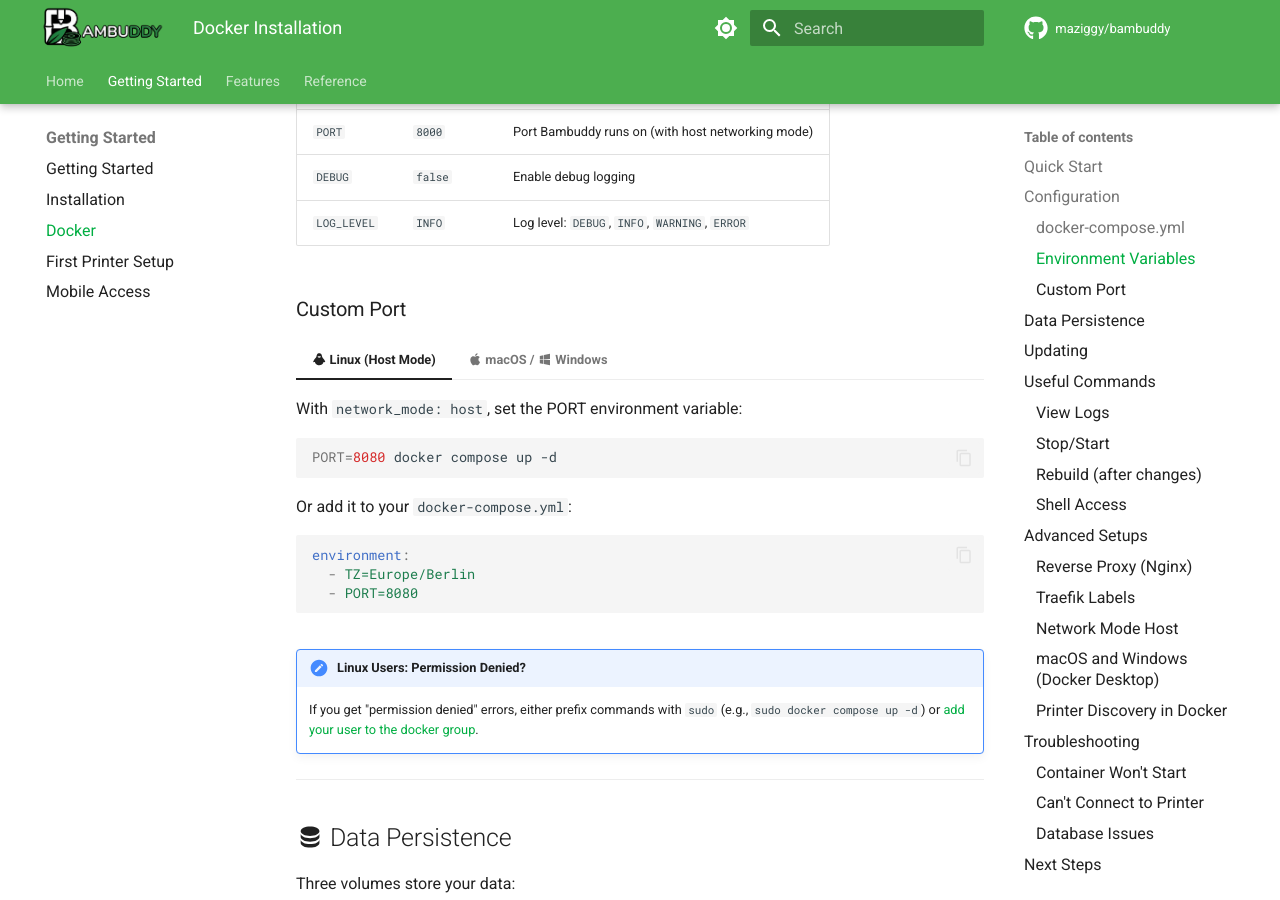
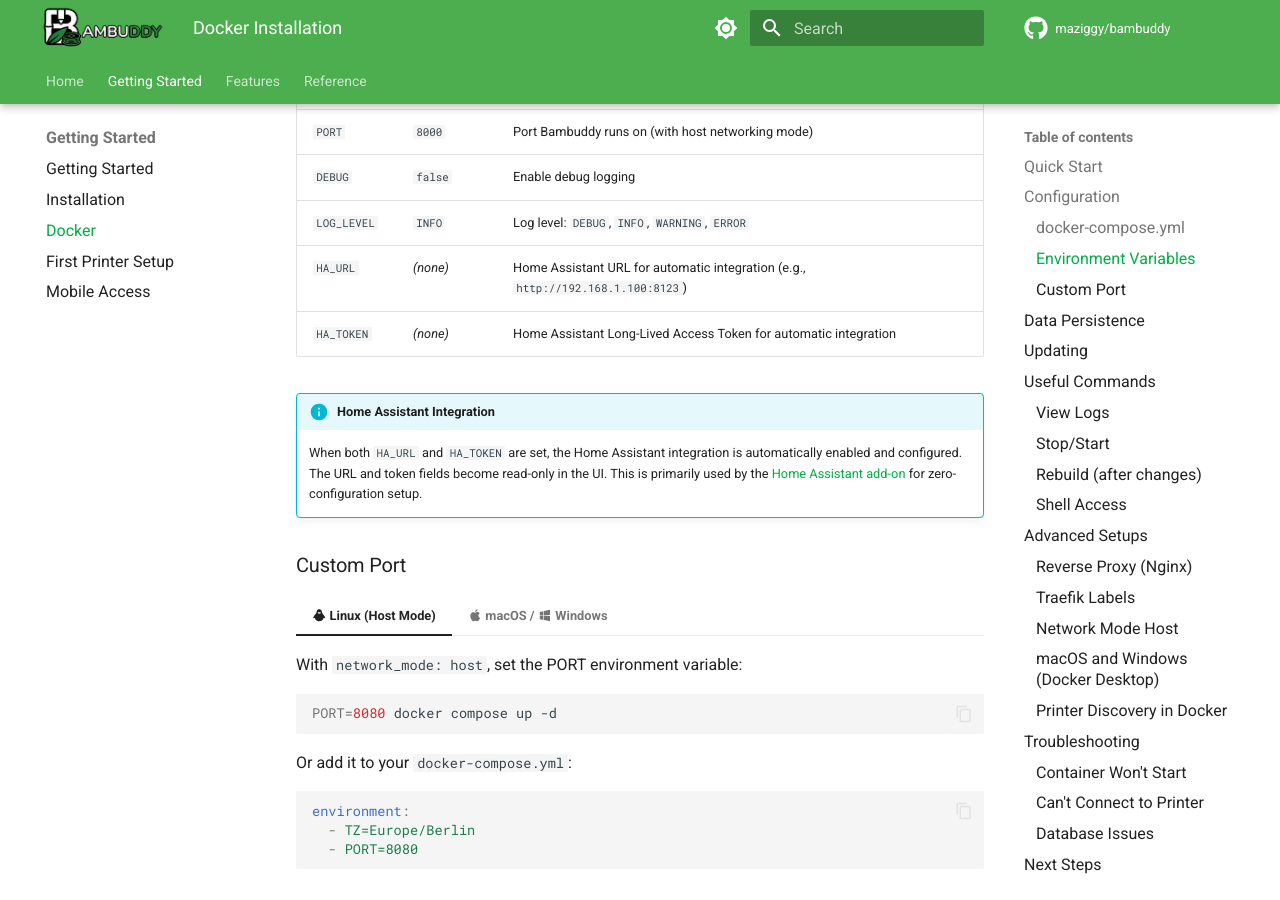
Before and after one commit to maziggy/bambuddy-wiki, an MkDocs documentation site: the page built from docs/getting-started/docker.md, in a window 1280 px wide and 900 px high, scrolled down 1887 px. Built offline with MkDocs 1.6.1 and Material for MkDocs 9.7.7, drawn with Linux system fonts in a browser that asks for light colours; emoji names are drawn with the system emoji font; comment, search, counter and statistics services are not loaded; the version menu is left out.

Commit message:
Document Home Assistant environment variable configuration
- Add section to smart-plugs.md explaining automatic configuration
  for Home Assistant add-on deployments using HA_URL and HA_TOKEN
  environment variables with read-only UI behavior
- Add HA_URL and HA_TOKEN to docker.md environment variables table
  with description of automatic integration enablement

Related to bambuddy #283

```diff
--- a/docs/getting-started/docker.md
+++ b/docs/getting-started/docker.md
@@ -111,6 +111,11 @@ volumes:
 | `PORT` | `8000` | Port Bambuddy runs on (with host networking mode) |
 | `DEBUG` | `false` | Enable debug logging |
 | `LOG_LEVEL` | `INFO` | Log level: `DEBUG`, `INFO`, `WARNING`, `ERROR` |
+| `HA_URL` | _(none)_ | Home Assistant URL for automatic integration (e.g., `http://192.168.1.100:8123`) |
+| `HA_TOKEN` | _(none)_ | Home Assistant Long-Lived Access Token for automatic integration |
+
+!!! info "Home Assistant Integration"
+    When both `HA_URL` and `HA_TOKEN` are set, the Home Assistant integration is automatically enabled and configured. The URL and token fields become read-only in the UI. This is primarily used by the [Home Assistant add-on](https://github.com/hobbypunk90/homeassistant-addon-bambuddy/) for zero-configuration setup.
 
 ### Custom Port
 
```
Also changed, not shown: docs/features/smart-plugs.md (+26 -0 lines).
